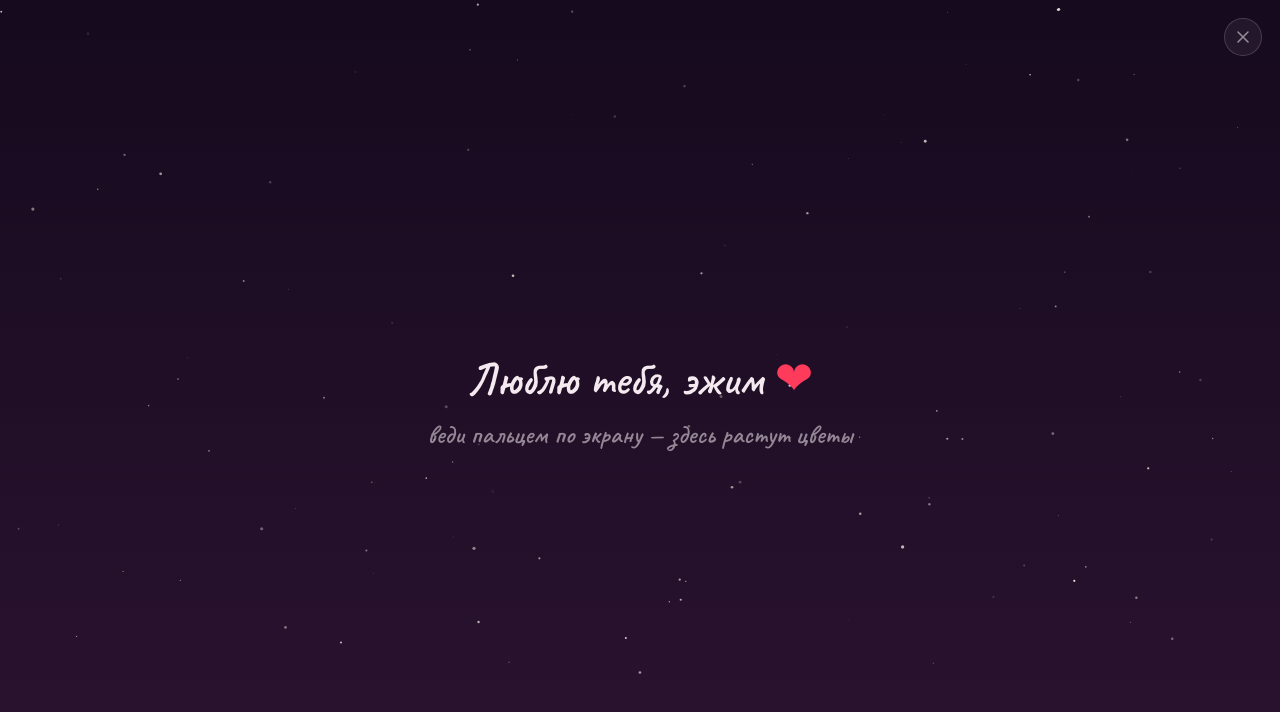
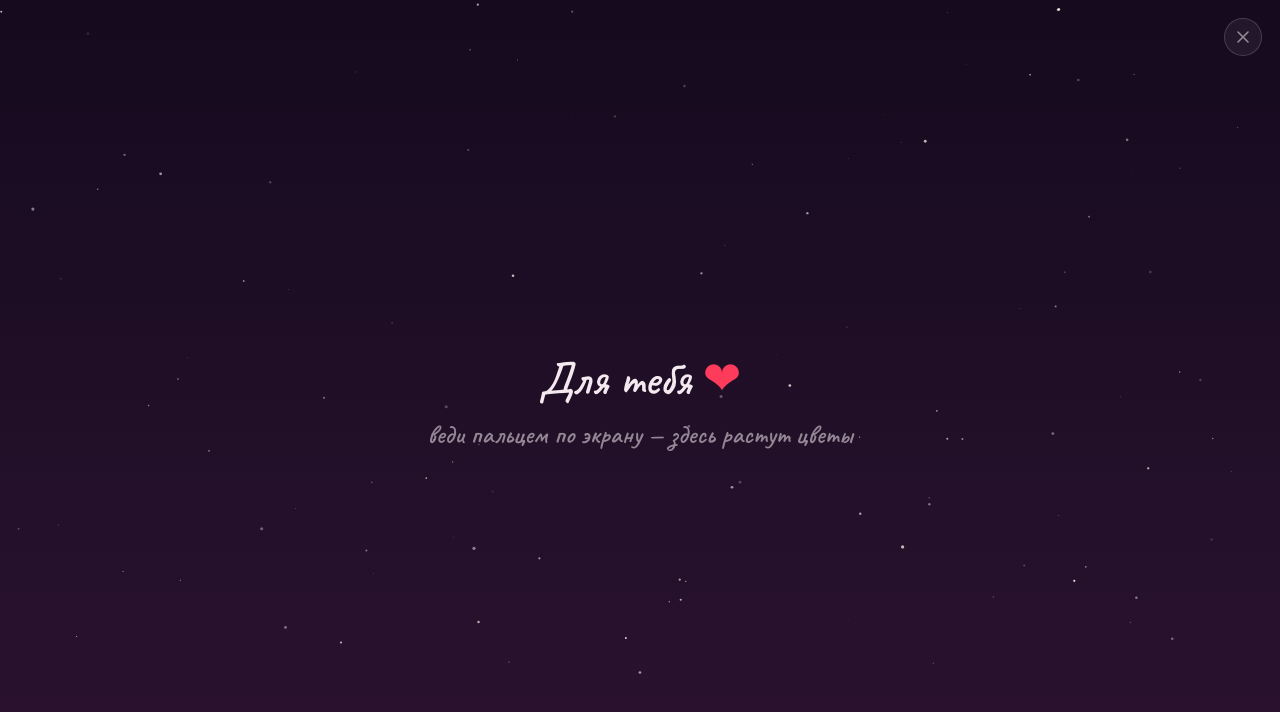
Before and after one commit to Foji-visi/flawer, a plain HTML site: page index.html in a window 1280 px wide. Drawn offline with Linux system fonts and the light colour scheme.

Commit message:
Update index.html

```diff
--- a/index.html
+++ b/index.html
@@ -15,7 +15,7 @@
   <canvas id="garden"></canvas>
 
   <div class="hint" id="hint">
-    <p class="hint-love">Люблю тебя, эжим <span class="heart">❤</span></p>
+    <p class="hint-love">Для тебя <span class="heart">❤</span></p>
     <p class="hint-sub">веди пальцем по экрану — здесь растут цветы</p>
   </div>
 
```
